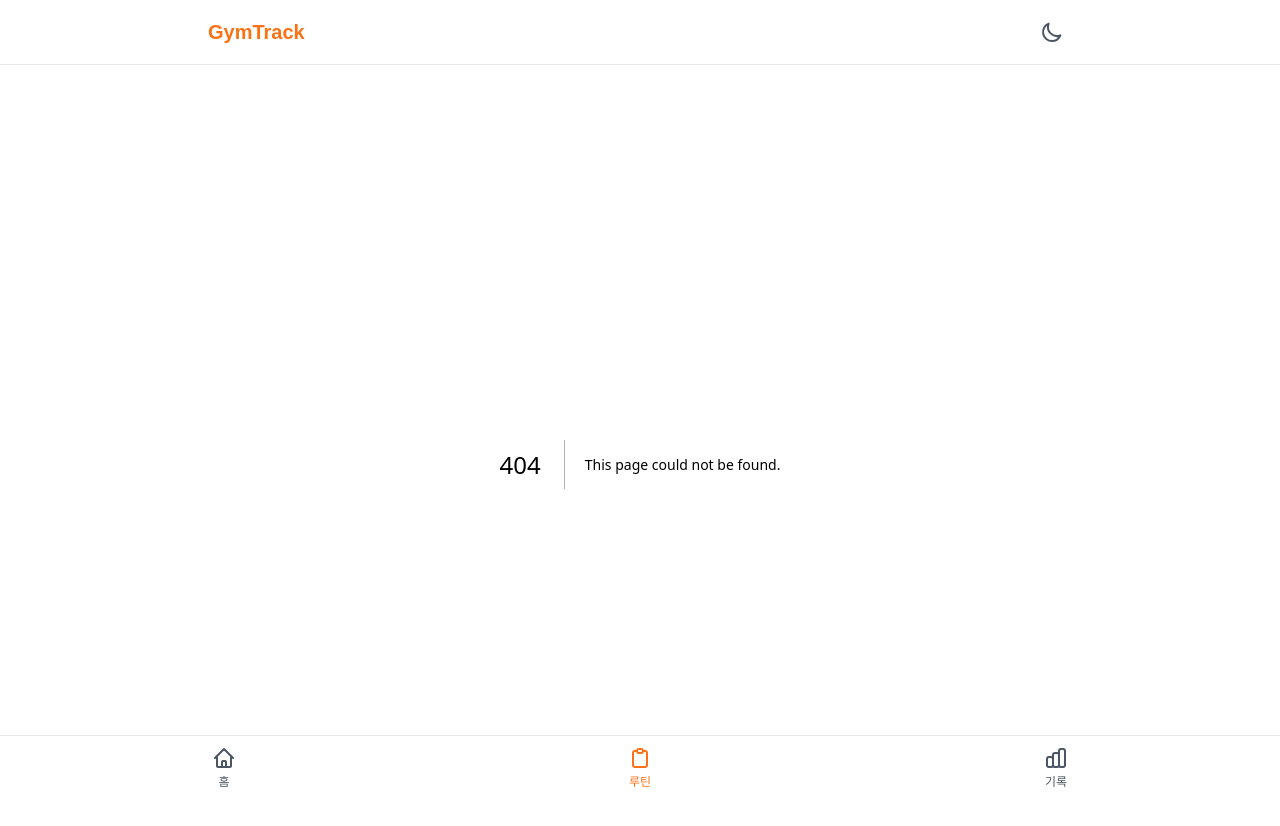
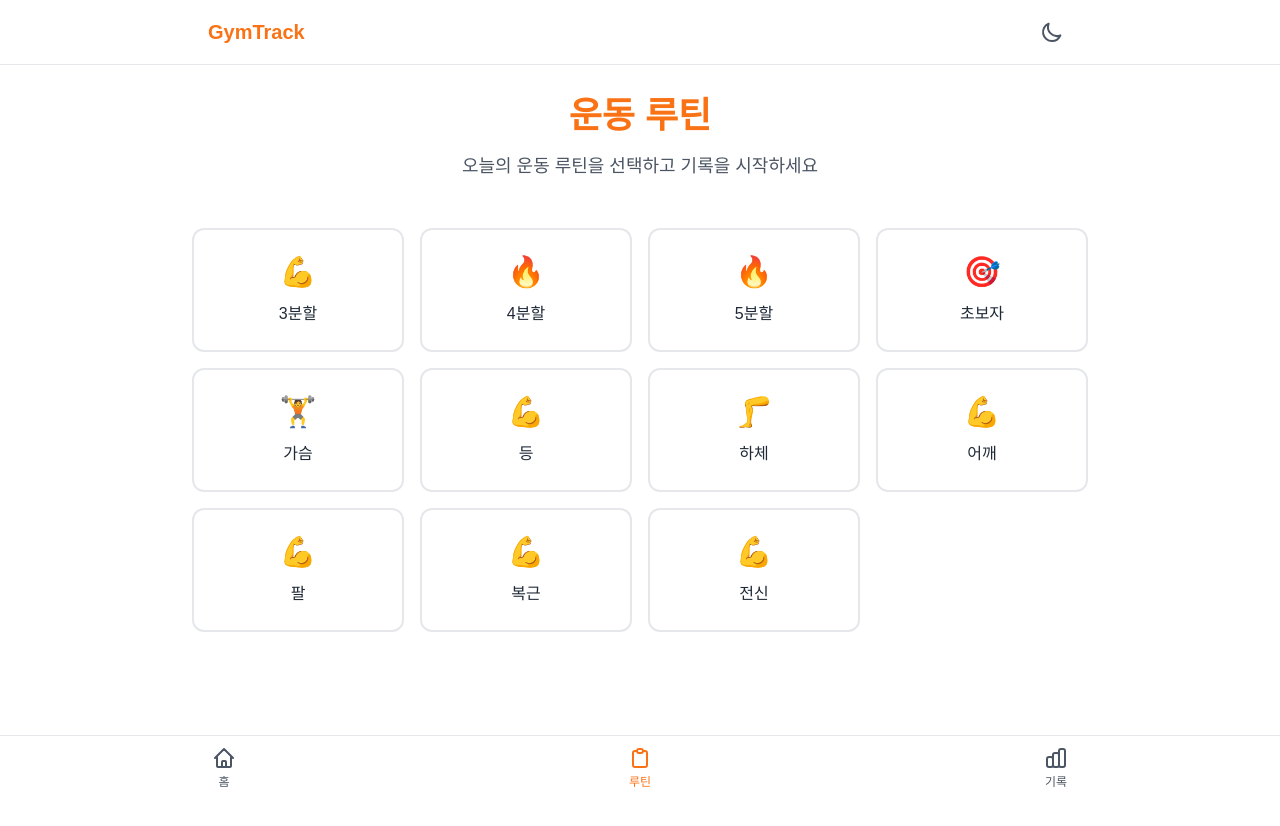
Before and after one commit to amh6281/exercise-record-app, a Next.js app: page /routines in a window 1280 px wide. Before the commit this address had no page. Shown: the top 826 px of the page. After the commit the page ends 800 px from the top, so only its background shows below. Built offline with nearby package versions, Linux system fonts and the light colour scheme.

Commit message:
Feat: routins page 추가

```diff
--- /dev/null
+++ b/src/app/routines/page.tsx
@@ -0,0 +1,27 @@
+import { Metadata } from "next";
+import RoutineList from "@/components/routines/RoutineList";
+
+export const metadata: Metadata = {
+  title: "운동 루틴 - GymTrack",
+  description: "다양한 운동 루틴을 확인하고 기록을 시작하세요.",
+};
+
+const RoutinesPage = () => {
+  return (
+    <div className="container mx-auto px-4 py-8">
+      <div className="max-w-4xl mx-auto">
+        <div className="text-center mb-12">
+          <h1 className="text-3xl md:text-4xl font-bold mb-4 text-primary">
+            운동 루틴
+          </h1>
+          <p className="text-gray-600 dark:text-gray-400 text-lg font-medium">
+            오늘의 운동 루틴을 선택하고 기록을 시작하세요
+          </p>
+        </div>
+        <RoutineList />
+      </div>
+    </div>
+  );
+};
+
+export default RoutinesPage;
--- /dev/null
+++ b/src/components/routines/RoutineList.tsx
@@ -0,0 +1,27 @@
+import Link from "next/link";
+import { ROUTINE_CATEGORIES } from "@/constants/routines";
+
+const RoutineList = () => {
+  return (
+    <section className="w-full">
+      <div className="grid grid-cols-2 sm:grid-cols-3 md:grid-cols-4 gap-4">
+        {ROUTINE_CATEGORIES.map(({ label, slug, emoji }) => (
+          <Link
+            key={slug}
+            href={`/routines/${slug}`}
+            className="group flex flex-col items-center justify-center p-6 rounded-xl border-2 border-gray-200 dark:border-gray-800 hover:border-primary dark:hover:border-primary transition-all duration-300 hover:shadow-lg hover:scale-105"
+          >
+            <span className="text-3xl mb-3 transform group-hover:scale-110 transition-transform duration-300">
+              {emoji}
+            </span>
+            <span className="font-medium text-gray-800 dark:text-gray-200 group-hover:text-primary dark:group-hover:text-primary transition-colors">
+              {label}
+            </span>
+          </Link>
+        ))}
+      </div>
+    </section>
+  );
+};
+
+export default RoutineList;
```
